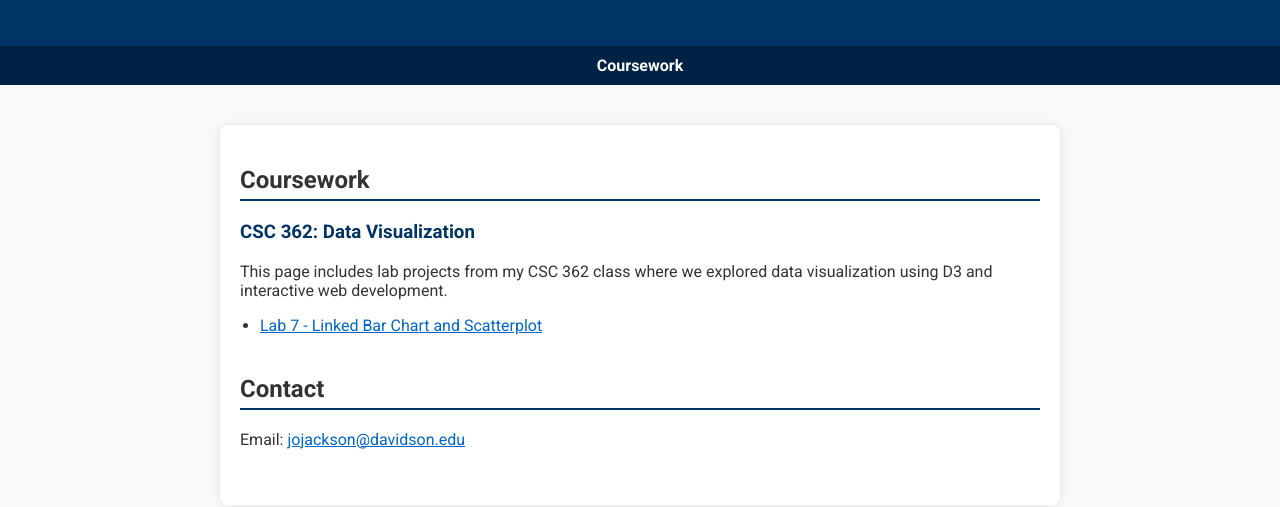
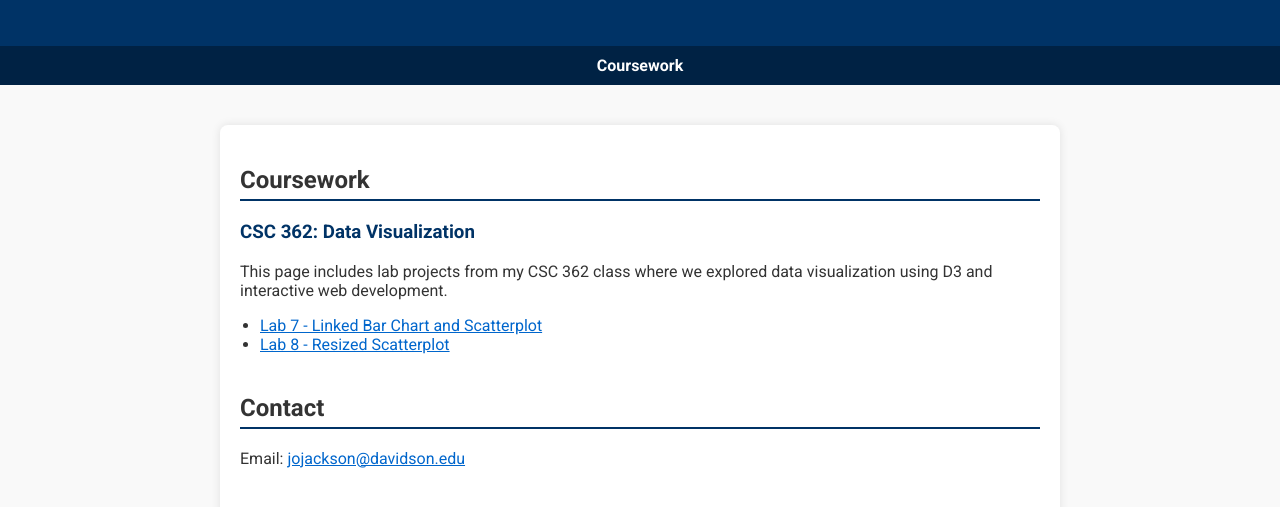
Before and after one commit to jojojac/jojojac.github.io, a plain HTML site: page index.html in a window 1280 px wide. Shown: the part 103-610 px from the top of the page. Drawn offline with Linux system fonts and the light colour scheme.

Commit message:
Update index.html

```diff
--- a/index.html
+++ b/index.html
@@ -139,6 +139,7 @@
       <p>This page includes lab projects from my CSC 362 class where we explored data visualization using D3 and interactive web development.</p>
       <ul>
         <li><a href="lab-7-multiple-views-jojojac/trails-skeleton/index.html" target="_blank">Lab 7 - Linked Bar Chart and Scatterplot</a></li>
+         <li><a href="lab-8-advanced-topics-jojojac/responsive/index.html" target="_blank">Lab 8 - Resized Scatterplot</a></li>
       </ul>
     </section>
 
```
